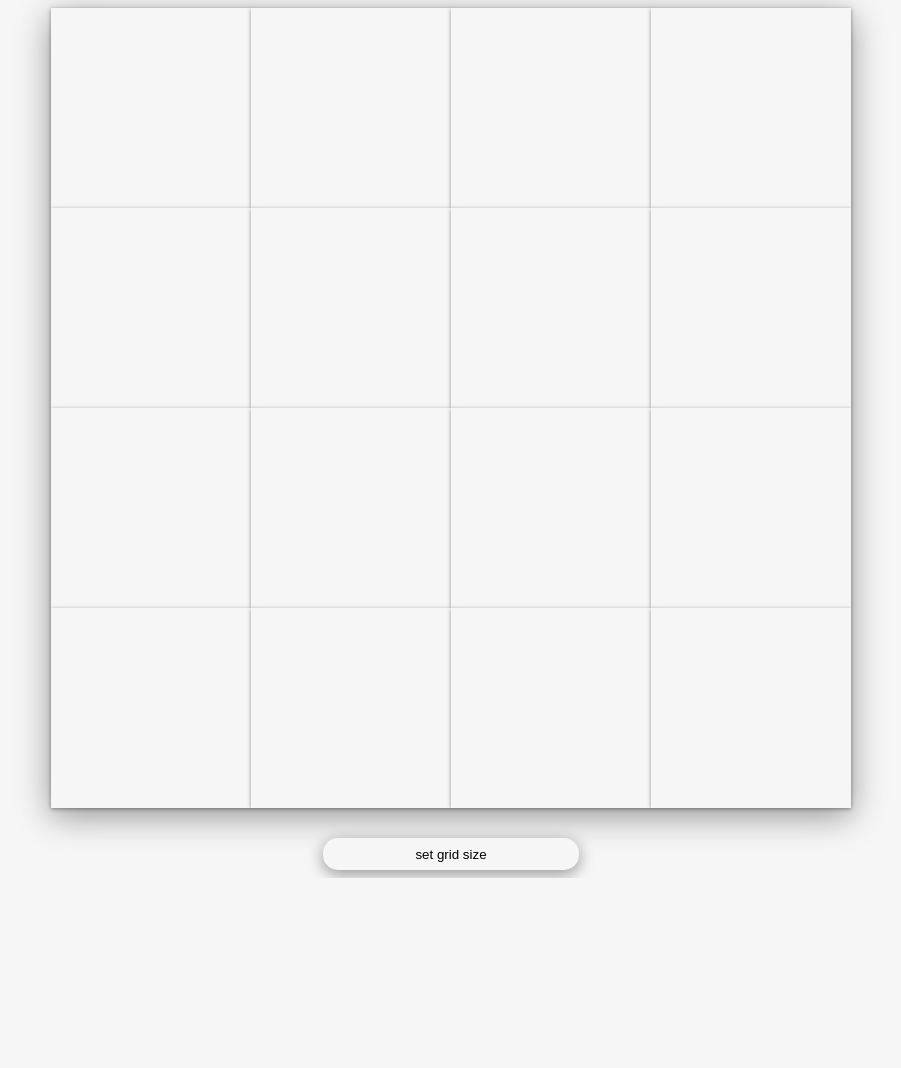
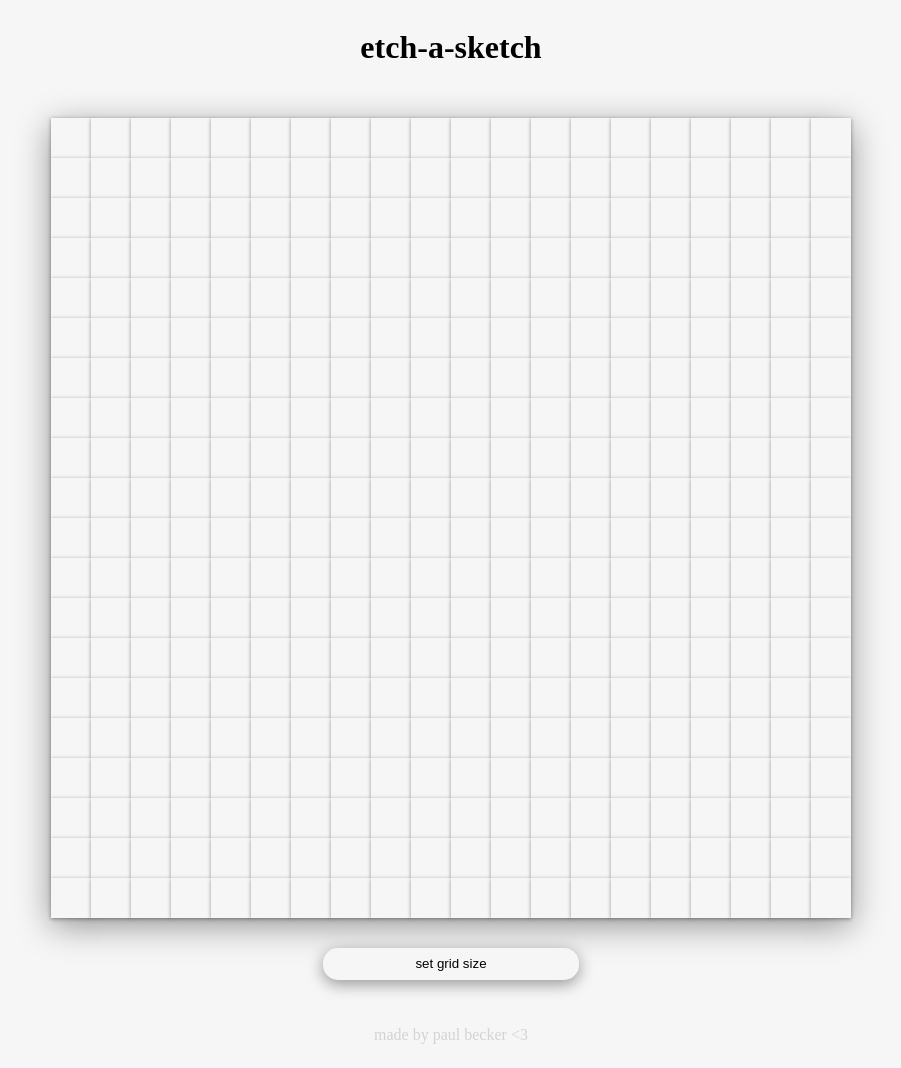
Before and after one commit to merian21/etch-a-sketch, a plain HTML site: page index.html in a window 1280 px wide. Shown: the whole page, without its empty margins (189-1090 px from the left). Before the commit the page ends 878 px from the top, so only its background shows below. Drawn offline with Linux system fonts and the light colour scheme.

Commit message:
edited base grid size

```diff
--- a/index.html
+++ b/index.html
@@ -8,7 +8,9 @@
     <link rel="stylesheet" href="styles.css">
 </head>
 <body>
+    <h1>etch-a-sketch</h1>
     <div class="container"></div>
     <button id="changeGrid">set grid size</button>
+    <p>made by paul becker <3</p>
 </body>
 </html>
--- a/script.js
+++ b/script.js
@@ -3,7 +3,7 @@ const changeGridBtn = document.querySelector("#changeGrid");
 
 changeGridBtn.addEventListener("click", setGridSize);
 
-let gridSize = 4;
+let gridSize = 20;
 
 createGrid();
 
--- a/styles.css
+++ b/styles.css
@@ -47,3 +47,7 @@ button:hover {
 button:active {
     box-shadow: 0 1px 4px rgba(0, 0, 0, 0.4);
 }
+
+p {
+    color: lightgrey;
+}
```
